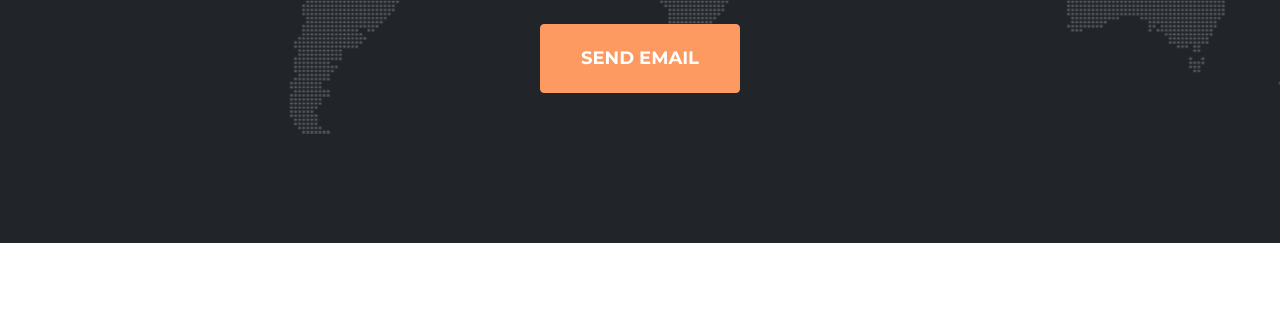
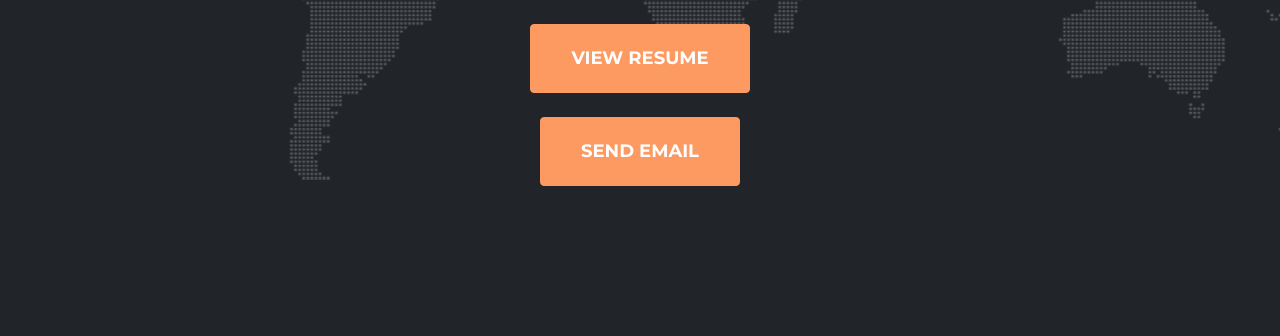
Before and after one commit to zacharymargolies/zacharymargolies.github.io, a website with bundled scripts: page index.html in a window 1280 px wide. Shown: the part 5819-6155 px from the top of the page. Before the commit the page ends 6062 px from the top, so only its background shows below. Built offline with nearby package versions, Linux system fonts and the light colour scheme; files whose address does not match are found by name; a web font is replaced by a local one.

Commit message:
Added view resume button

```diff
--- a/index.html
+++ b/index.html
@@ -496,7 +496,11 @@
             </div>
           </div>
           <div class="col-lg-12 text-center">
-            <div id="success"></div>
+            <a class="button btn btn-primary btn-xl text-uppercase" href="https://resume.creddle.io/resume/aa1g1ahoafb">
+              View Resume
+            </a>
+            <br />
+            <br />
             <button
               id="sendMessageButton"
               class="btn btn-primary btn-xl text-uppercase"
```
